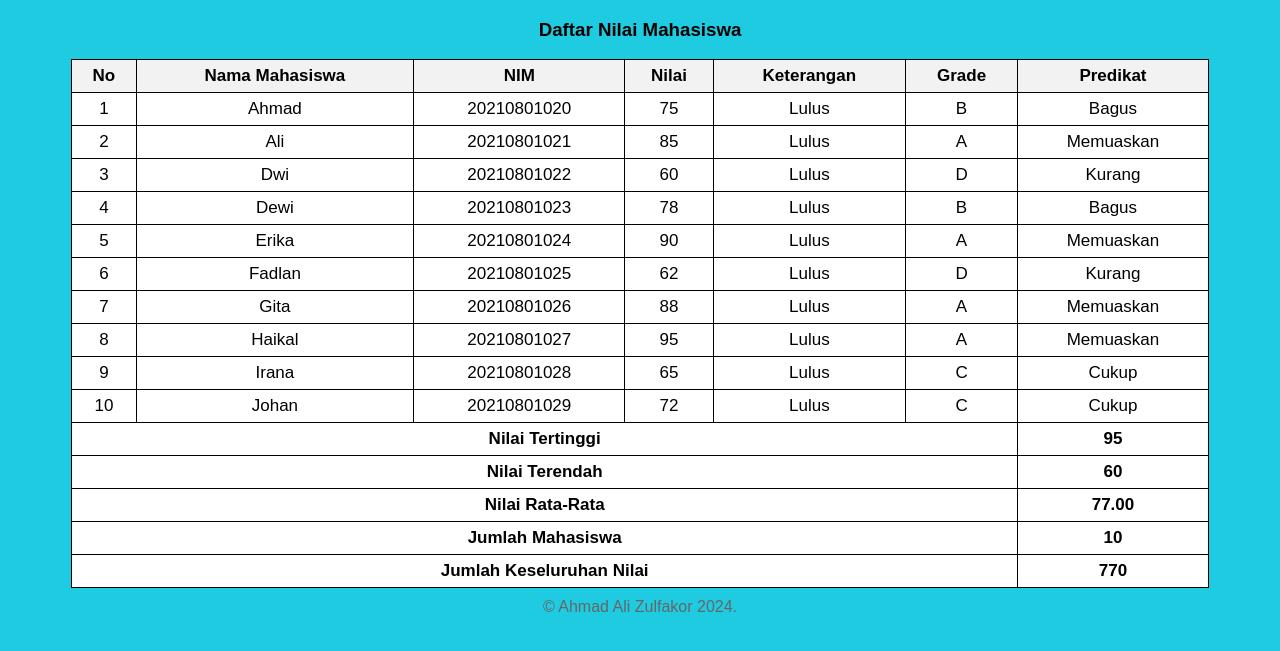
After one commit to zulfakor/php-msib-6, a PHP site: page /Tugas3.php in a window 1280 px wide. The commit adds this page. Shown: the top 651 px of the page. Run offline with PHP 8.4, Linux system fonts and the light colour scheme.

Commit message:
tugas php 28 maret

```diff
--- /dev/null
+++ b/Tugas3.php
@@ -0,0 +1,144 @@
+<?php
+
+$nilai_mahasiswa = [
+    ['no' => 1, 'nama' => 'Ahmad', 'nilai' => 75],
+    ['no' => 2, 'nama' => 'Ali', 'nilai' => 85],
+    ['no' => 3, 'nama' => 'Dwi', 'nilai' => 60],
+    ['no' => 4, 'nama' => 'Dewi', 'nilai' => 78],
+    ['no' => 5, 'nama' => 'Erika', 'nilai' => 90],
+    ['no' => 6, 'nama' => 'Fadlan', 'nilai' => 62],
+    ['no' => 7, 'nama' => 'Gita', 'nilai' => 88],
+    ['no' => 8, 'nama' => 'Haikal', 'nilai' => 95],
+    ['no' => 9, 'nama' => 'Irana', 'nilai' => 65],
+    ['no' => 10, 'nama' => 'Johan', 'nilai' => 72],
+];
+
+// Fungsi untuk mendapatkan grade dari nilai
+function getGrade($nilai) {
+    return $nilai >= 85 ? 'A' :
+           ($nilai >= 75 ? 'B' :
+           ($nilai >= 65 ? 'C' :
+           ($nilai >= 55 ? 'D' : 'E')));
+}
+
+// Fungsi untuk mendapatkan predikat dari grade
+function getPredikat($grade) {
+    switch ($grade) {
+        case 'A':
+            return 'Memuaskan';
+        case 'B':
+            return 'Bagus';
+        case 'C':
+            return 'Cukup';
+        case 'D':
+            return 'Kurang';
+        default:
+            return 'Buruk';
+    }
+}
+
+// Fungsi untuk mendapatkan keterangan lulus/gagal
+function getKeterangan($nilai) {
+    return $nilai >= 60 ? 'Lulus' : 'Gagal';
+}
+
+// Hitung agregat nilai
+$nilai_total = array_column($nilai_mahasiswa, 'nilai');
+$nilai_tertinggi = max($nilai_total);
+$nilai_terendah = min($nilai_total);
+$jumlah_mahasiswa = count($nilai_mahasiswa);
+$jumlah_nilai = array_sum($nilai_total);
+$rata_rata = $jumlah_nilai / $jumlah_mahasiswa;
+
+// Generate NIM dengan format 2021080111 dan seterusnya
+$start_nim = 20210801020;
+foreach ($nilai_mahasiswa as $key => &$mahasiswa) {
+    $mahasiswa['nim'] = $start_nim + $key;
+}
+
+$agregat_nilai = [
+    'Nilai Tertinggi' => $nilai_tertinggi,
+    'Nilai Terendah' => $nilai_terendah,
+    'Nilai Rata-Rata' => number_format($rata_rata, 2),
+    'Jumlah Mahasiswa' => $jumlah_mahasiswa,
+    'Jumlah Keseluruhan Nilai' => $jumlah_nilai,
+];
+
+?>
+
+<!DOCTYPE html>
+<html lang="en">
+<head>
+    <meta charset="UTF-8">
+    <meta name="viewport" content="width=device-width, initial-scale=1.0">
+    <title>Daftar Nilai Mahasiswa</title>
+    <style>
+    body {
+        font-family: Arial, sans-serif;
+        background-color: #1ecbe1; /* Warna latar belakang body */
+    }
+    table {
+        border-collapse: collapse;
+        width: 90%;
+        margin: 10px auto;
+        background-color: #fff; /* Warna latar belakang tabel */
+    }
+    th, td {
+        border: 1px solid black;
+        padding: 6px;
+        text-align: center;
+        font-size: 17px;
+    }
+    th {
+        background-color: #f2f2f2;
+    }
+    tfoot {
+        font-weight: bold;
+    }
+    footer {
+        text-align: center;
+        margin-top: 30px auto;
+        color: #666;
+    }
+</style>
+
+</head>
+<body>
+    <h3 align='center'>Daftar Nilai Mahasiswa</h3>
+    <table>
+        <thead>
+            <tr>
+                <th>No</th>
+                <th>Nama Mahasiswa</th>
+                <th>NIM</th>
+                <th>Nilai</th>
+                <th>Keterangan</th>
+                <th>Grade</th>
+                <th>Predikat</th>
+            </tr>
+        </thead>
+        <tbody>
+            <?php foreach ($nilai_mahasiswa as $nilai) : ?>
+                <tr>
+                    <td><?= $nilai['no'] ?></td>
+                    <td><?= $nilai['nama'] ?></td>
+                    <td><?= $nilai['nim'] ?></td>
+                    <td><?= $nilai['nilai'] ?></td>
+                    <td><?= getKeterangan($nilai['nilai']) ?></td>
+                    <td><?= getGrade($nilai['nilai']) ?></td>
+                    <td><?= getPredikat(getGrade($nilai['nilai'])) ?></td>
+                </tr>
+            <?php endforeach; ?>
+        </tbody>
+        <tfoot>
+            <?php foreach ($agregat_nilai as $keterangan => $hasil) : ?>
+                <tr>
+                    <td colspan="6"><?= $keterangan ?></td>
+                    <td><?= $hasil ?></td>
+                </tr>
+            <?php endforeach; ?>
+        </tfoot>
+    </table>
+    <footer>&copy; Ahmad Ali Zulfakor 2024.</footer>
+</body>
+</html>
```
Also changed, not shown: branda-session.php (added, +18 -0 lines), latihan10.php (added, +81 -0 lines), latihan11.php (added, +87 -0 lines), latihan7-session.php (added, +26 -0 lines), latihan8.php (added, +39 -0 lines), latihan9.php (added, +34 -0 lines), Tugas2.php (line endings or trailing spaces).
